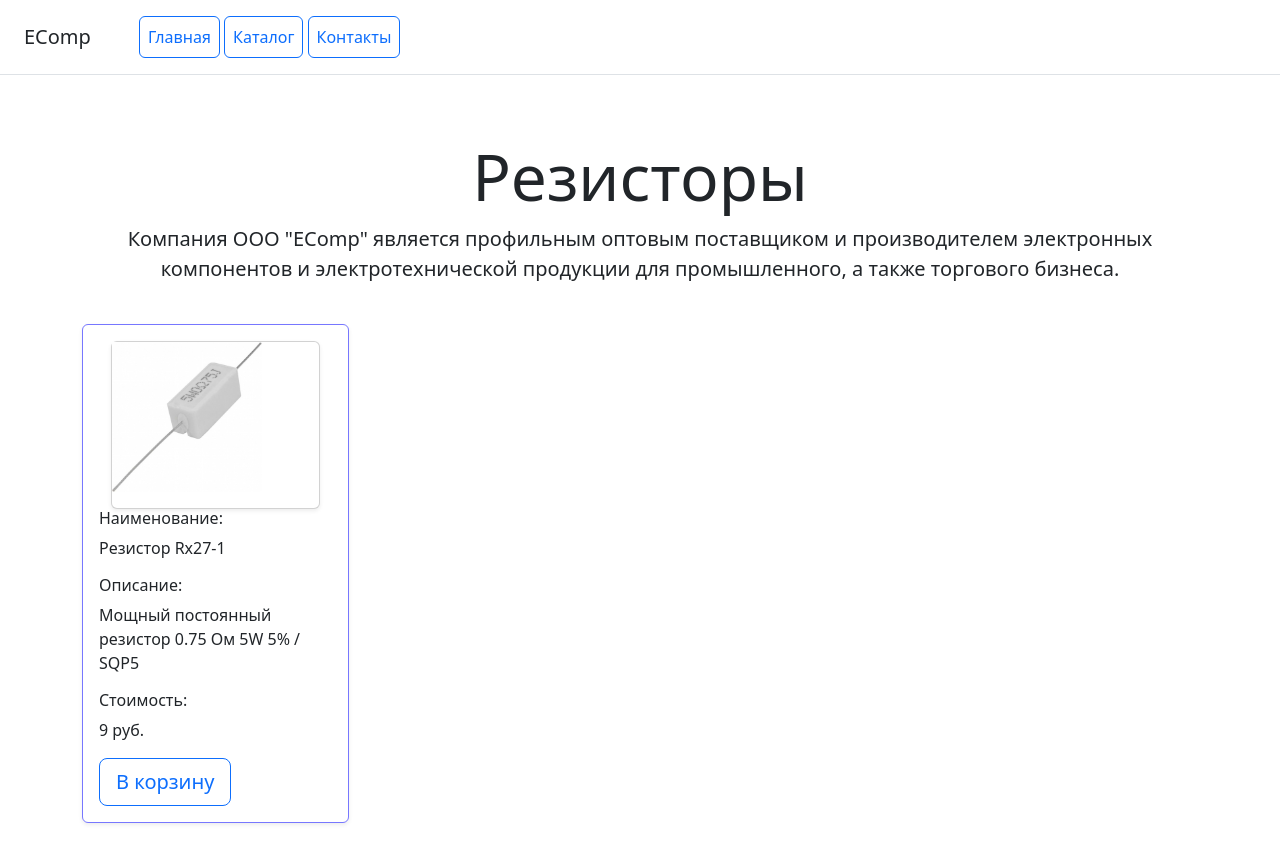
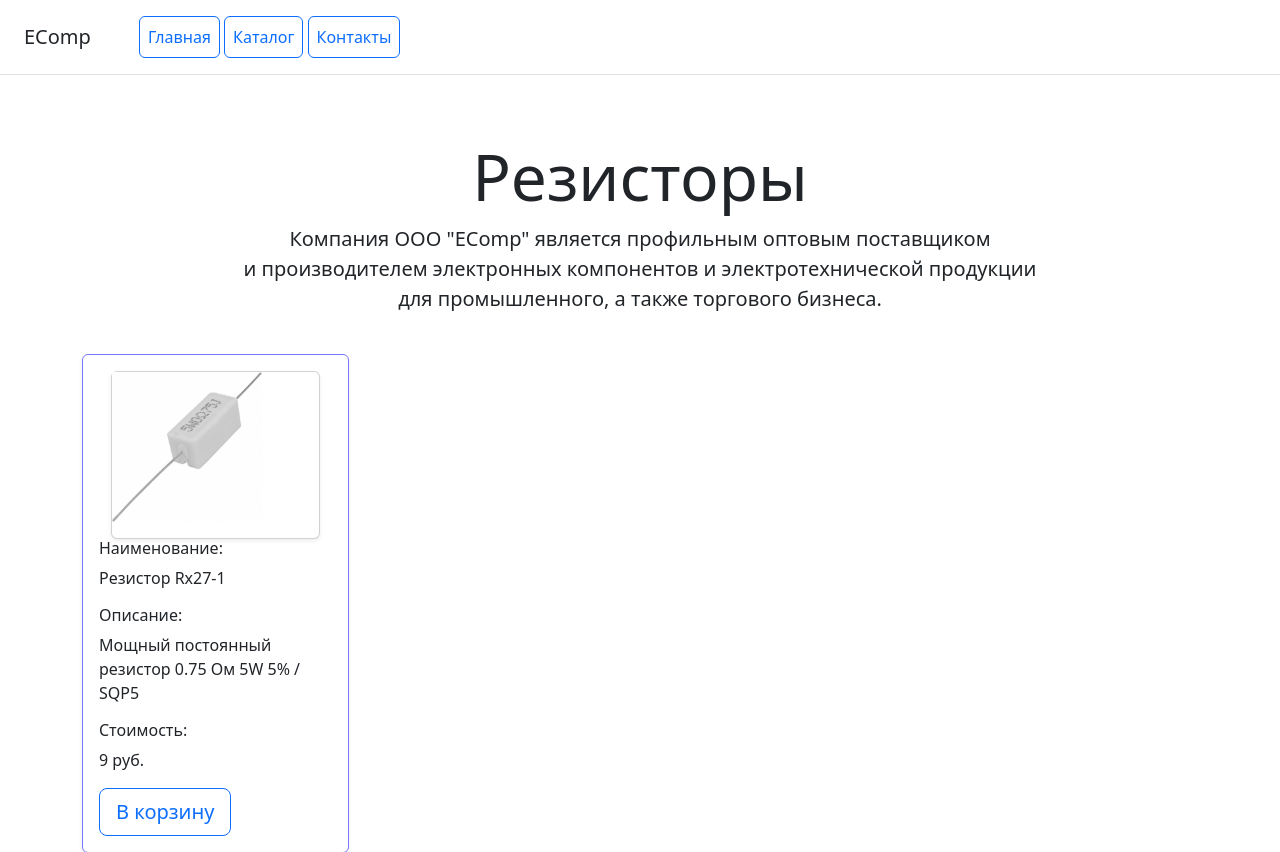
Before and after one commit to AleksandrStrulkov/EComp, a Django app: page /all_products/1 in a window 1280 px wide. Shown: the top 852 px of the page. Run offline with Django 4.2, Linux system fonts and the light colour scheme; data comes from the database, SQL or seed files in the repository; some libraries are stand-ins or nearby versions.

Commit message:
Improvement

```diff
--- a/catalog/templates/catalog/includes/inc_product.html
+++ b/catalog/templates/catalog/includes/inc_product.html
@@ -2,9 +2,8 @@
     <div class="row text-center">
         <div class="pricing-header px-3 py-3 pt-md-5 pb-md-4 mx-auto text-center">
             <h1 class="display-3" >{{ title }}</h1>
-            <p class="lead">Компания ООО "EComp" является профильным оптовым поставщиком и производителем
-                электронных
-                компонентов и электротехнической продукции для промышленного, а также торгового бизнеса.</p>
+            <p class="lead">Компания ООО "EComp" является профильным оптовым поставщиком <br>и производителем
+                электронных компонентов и электротехнической продукции<br> для промышленного, а также торгового бизнеса.</p>
         </div>
     </div>
 </div>
```
